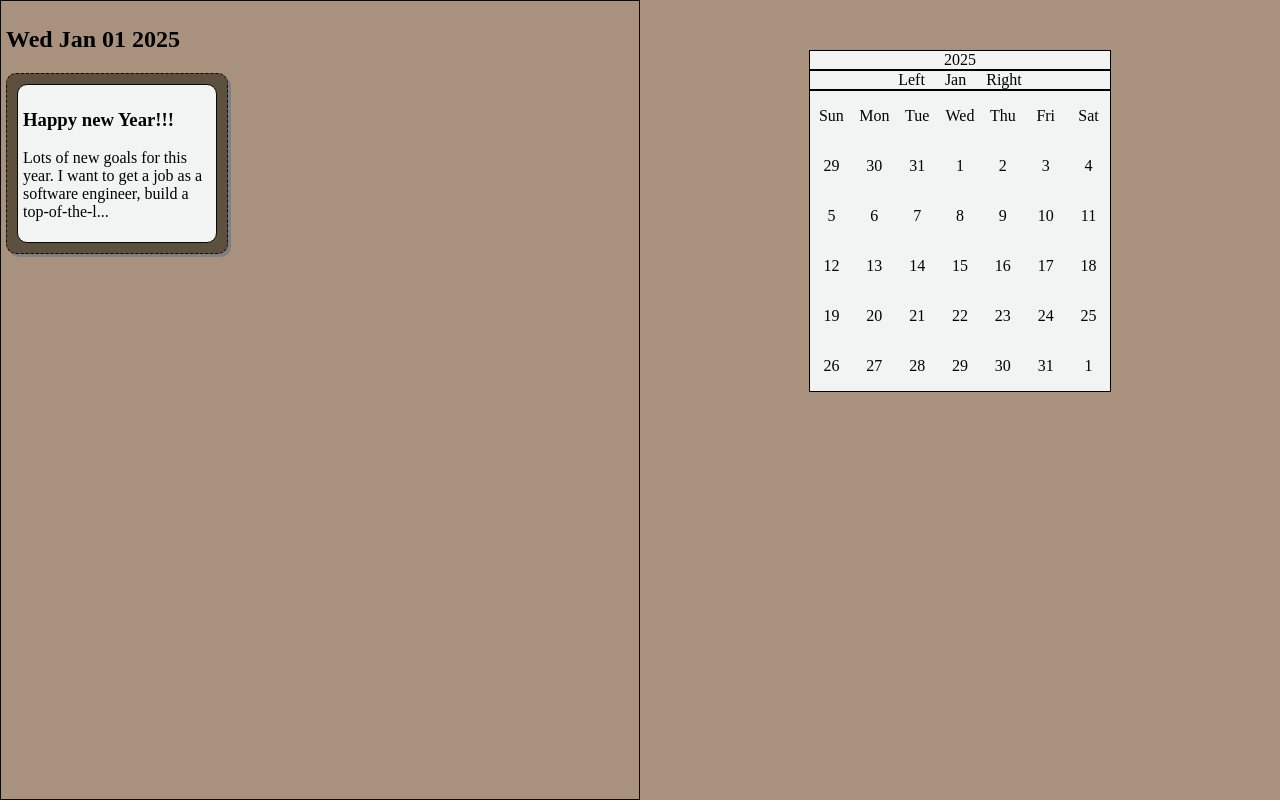
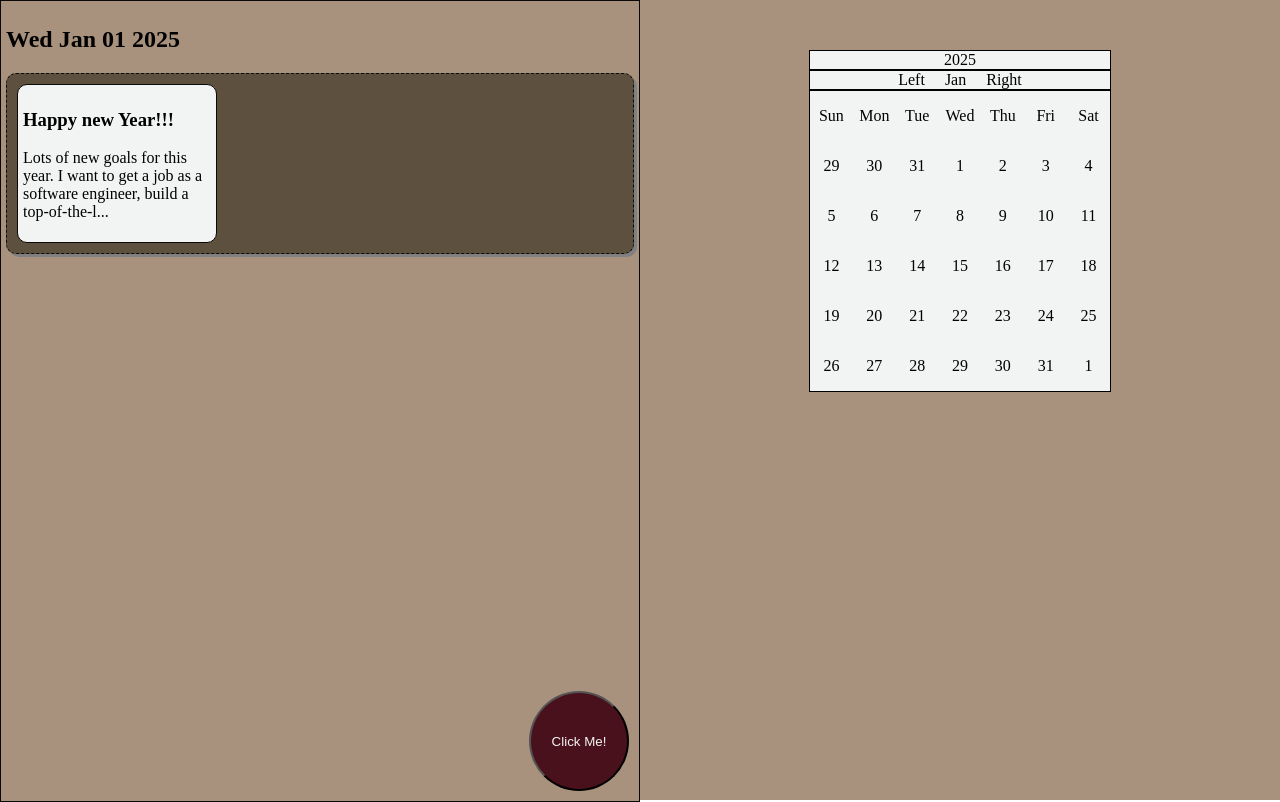
Before and after one commit to roxanne-mackinnon/RJournal, a React (Create React App) app: page / in a window 1280 px wide. Both pictures are taken after a click on the button "Log In". Built offline with nearby package versions, Linux system fonts and the light colour scheme.

Commit message:
finalized 'create note' button and fixed some bugs

```diff
--- a/src/AppController.js
+++ b/src/AppController.js
@@ -10,6 +10,7 @@ import {LeftRightView} from './LeftRightView';
 import NoteEditor from './NoteEditor';
 import {NoteController} from './NoteController';
 import LoginPage from './LoginPage';
+import {Note, EmptyNote} from './models/Note';
 import './css/AppController.css';
 
 
@@ -28,6 +29,8 @@ export function AppController() {
     // after a short timeout
     const [error, setError] = useState(null);
 
+    const [isCreating, setIsCreating] = useState(false);
+
     const isEditing = (activeNote !== null);
 
     useEffect(() => {
@@ -39,24 +42,36 @@ export function AppController() {
 
     const onCalendarRangeSelected = useCallback((start, end) => {
         const findBetweenDates = async () => {await NoteController.findBetweenDates(start, end)
-                                                .then(notes => setFilteredNotes(notes))
-                                                .catch(err => setError(err))}
+                                                .then(notes => setFilteredNotes(notes))}
+                                                //.catch(err => setError(err))}
         findBetweenDates();
     }, []);
 
     const onNoteEditSubmit = (note) => {
-        // should wrap with a try/catch later once we have an error component
-        const putNewNote = async () => {await NoteController.putNote(note)
-                                                .then(newNote => setFilteredNotes(filteredNotes.map(note => {
-                                                    if (note.id === newNote.id) return newNote;
-                                                    return note;
-                                                })))
+        // if creating a new note, we should 'post', otherwise, put.
+        let newNote;
+        if (isCreating) {
+            newNote = NoteController.postNote(note);
+        }
+        else {
+            newNote = NoteController.putNote(note);
+        }
+
+        const alterOrCreateNote = async () => {await newNote
+                                                .then(n => setFilteredNotes([...filteredNotes, n]))
                                                 .catch(err => setError(err))};
-        putNewNote();
+        alterOrCreateNote().then(resp => console.log(resp));
         setActiveNote(null);
+        setIsCreating(false);
     }
 
-    const leftView = <NoteListView notes={filteredNotes} onNoteSelected={note => setActiveNote(note)} />
+    const onCreateNote = () => {
+        // need to save some state to remember that we are 'creating' instead of 'editing'
+        setIsCreating(true);
+        setActiveNote(new EmptyNote());
+    }
+
+    const leftView = <NoteListView notes={filteredNotes} onNoteSelected={note => {setActiveNote(note); setIsCreating(false)}} onCreateNote={onCreateNote}/>
     const rightView = isEditing
                         ? <NoteEditor note={activeNote} setNote={setActiveNote} onSubmit={onNoteEditSubmit} onCancel={() => setActiveNote(null)}/>
                         : <Calendar date={date} setDate={setDate} onRangeSelected={onCalendarRangeSelected} />
--- a/src/NoteController.js
+++ b/src/NoteController.js
@@ -1,7 +1,7 @@
 import {isSameDay} from './utils/dateutils';
 import {Note} from './models/Note';
 
-const notes = [
+const notedata = [
     new Note(0, "Gift Ideas", "KitchenAid stand mixer, Needoh Nice Cube, The Essential DTWOF, 'Under the Lemon Tree' by Replica, and a copy of Stardew Valley",
         new Date(2024, 11, 10, 13, 43)),
     new Note(1, "Title", "Content",
@@ -28,8 +28,9 @@ const notes = [
 // singleton class for fetching notes
 export class NoteController {
 
-    static notes = notes;
-    static noteIdCounter = 0;
+
+    static notes = notedata;
+    static idCounter = 0;
 
     static async findById(id) {
         for (let note of this.notes) {
@@ -65,8 +66,11 @@ export class NoteController {
     }
 
     static async postNote(newNote) {
-        newNote.id = this.noteIdCounter;
-        this.noteIdCounter++;
+        // set ID and creation date for note
+        newNote.id = this.idCounter;
+        newNote.creationDate = new Date();
+
+        this.idCounter = this.idCounter + 1;
         this.notes.push(newNote);
         return newNote;
     }
--- a/src/NoteListView.js
+++ b/src/NoteListView.js
@@ -55,7 +55,7 @@ function NoteDateView({dateString, ...props}) {
 
 // Given a list of notes, display them grouped by date, only showing the notes
 // within the specified (inclusive) range
-export default function NoteListView({notes, onNoteSelected}) {
+export default function NoteListView({notes, onNoteSelected, onCreateNote}) {
     // should sort notes by date and display each note in the 'day' section that it appears in
     // lets just do a quick and dirty algorithm
 
@@ -63,6 +63,7 @@ export default function NoteListView({notes, onNoteSelected}) {
 
     return (
         <div className="note-container">
+            <div className="note-list-view">
                 {groupedNotes?.map(group =>
                     <NoteDateView dateString={group.creationDate.toDateString()}>
                         {group.notes.map(note =>
@@ -71,5 +72,7 @@ export default function NoteListView({notes, onNoteSelected}) {
                     </NoteDateView>
                 )}
             </div>
+            <button id="create-note-btn" onClick={() => onCreateNote()}>Click Me!</button>
+        </div>
     );
 }
--- a/src/css/NoteContainer.css
+++ b/src/css/NoteContainer.css
@@ -1,11 +1,16 @@
 .note-container {
+    display: block;
+    height: 100%;
+    border: 1px solid var(--black);
+    position: relative;
+}
+.note-list-view {
     display: block;
     box-sizing: border-box;
     height: 100%;
-    overflow: scroll;
     scrollbar-width: none;
     padding: 5px;
-    border: 1px solid var(--black);
+    overflow: scroll;
     background-color: var(--lightbrown);
 }
 
@@ -16,7 +21,7 @@
     background-color: var(--brown);
     border-radius: 10px;
     padding: 10px;
-    width: fit-content;
+    width: min(auto, 100%);
     box-shadow: 3px 3px gray;
 }
 
@@ -28,3 +33,16 @@
     border-radius: 10px;
     background-color: var(--white);
 }
+
+#create-note-btn {
+    display: block;
+    width: 100px;
+    height: 100px;
+    border-radius: 50px;
+    background-color: var(--darkbrown);
+    color: var(--white);
+    bottom: 10px;
+    right: 10px;
+    box-sizing: border-box;
+    position: absolute;
+}
```
Lines whose indentation alone changed are shown as unchanged.
